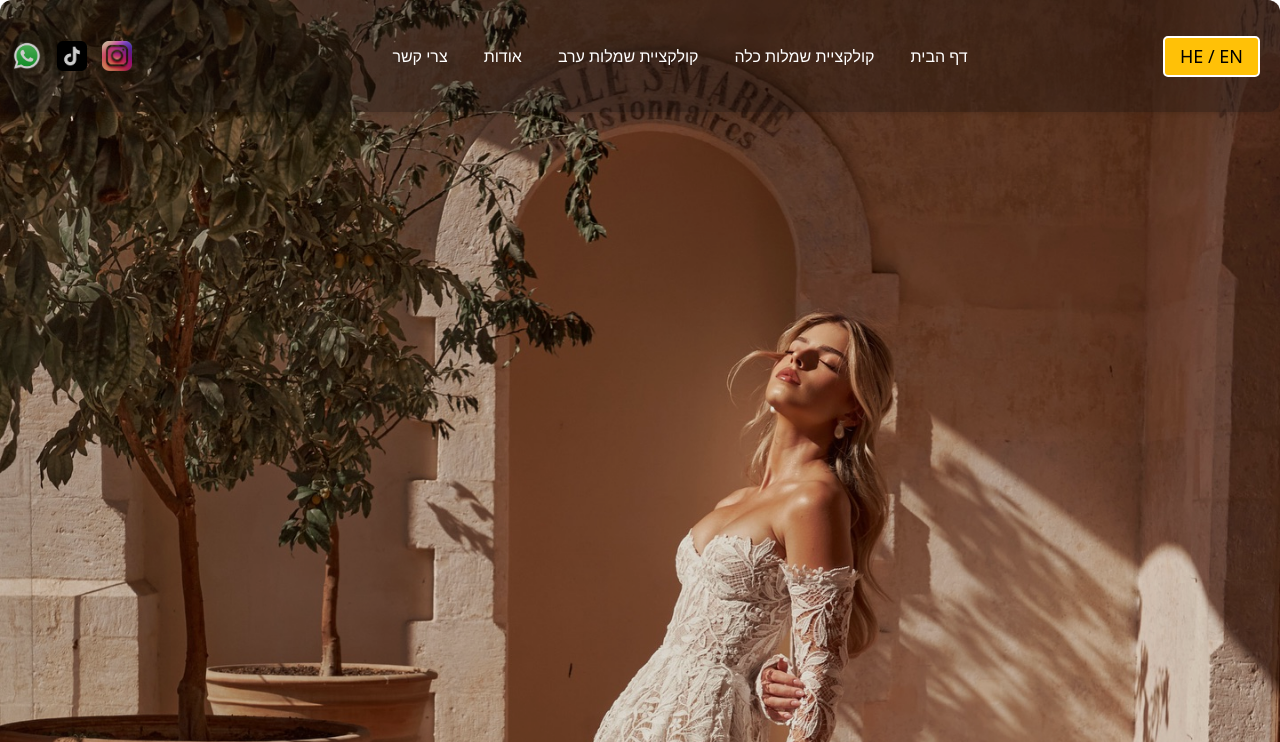
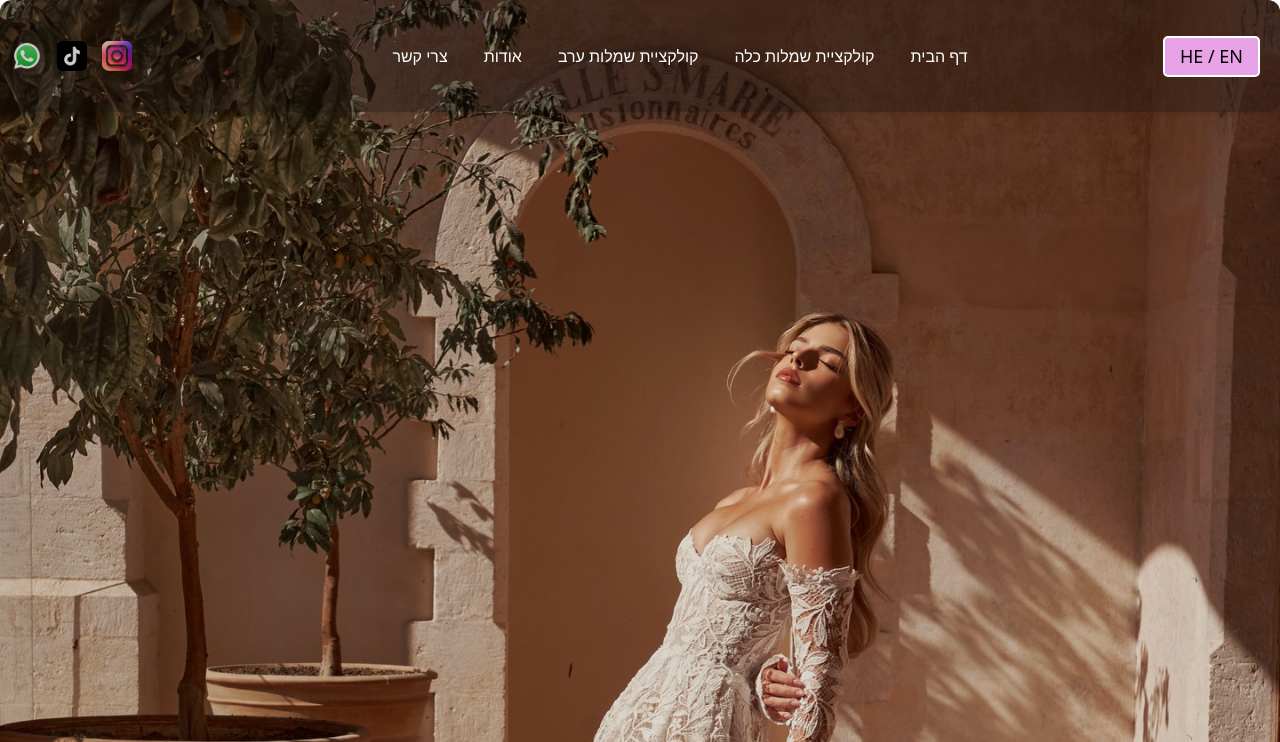
Before and after one commit to dinelyahu/orianbenharush, a plain HTML site: page index.html in a window 1280 px wide. In both pictures the pointer is over the button "HE / EN". Shown: the top 742 px of the page. Drawn offline with nearby package versions, Linux system fonts and the light colour scheme.

Commit message:
Update style_sheet.css

```diff
--- a/style_sheet.css
+++ b/style_sheet.css
@@ -409,7 +409,7 @@ transition: filter 0.6s ease; /* מעבר חלק */
 }
 
 #language-toggle:hover {
-    background-color: #ffc107;
+    background-color: #e8a3e7;
     color: #000;
 }
 
```
